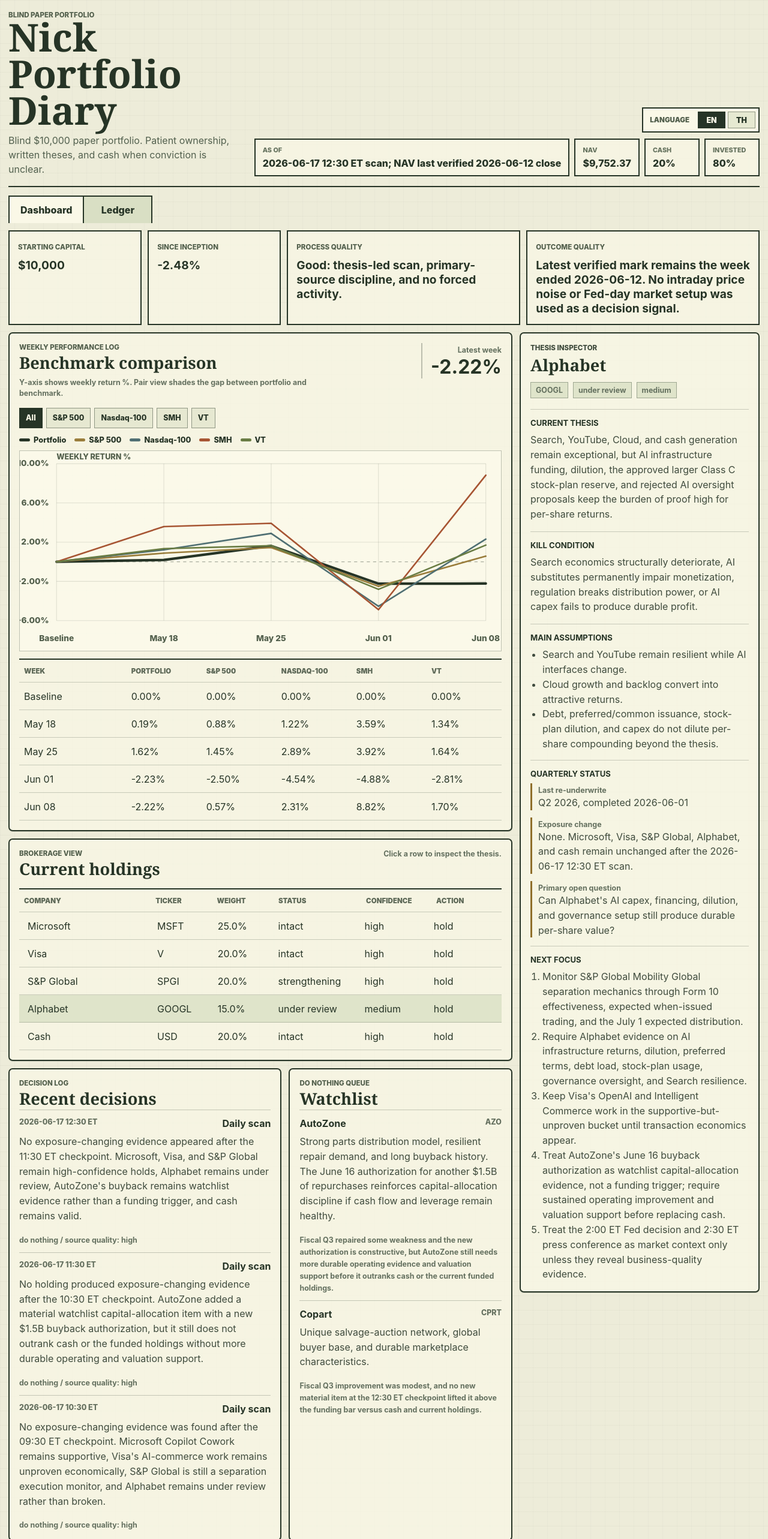
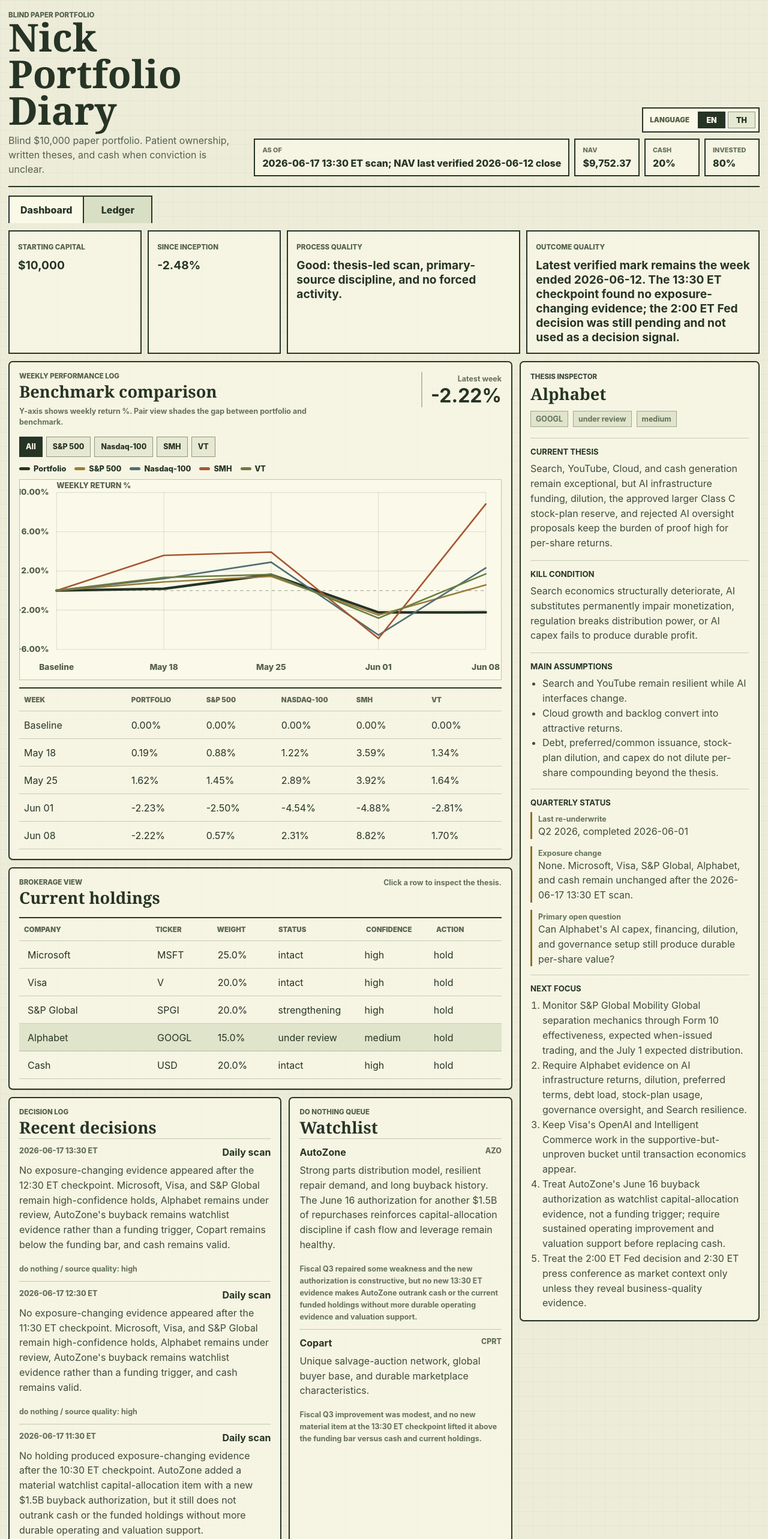
Before and after one commit to Tanaboonnnnn/Port-promax, a React (Vite) app: page / in a window 1280 px wide. Shown: the top 2566 px of the page at 60% size. Built offline with nearby package versions, Linux system fonts and the light colour scheme.

Commit message:
Refresh portfolio scan data for 13:30 ET checkpoint

```diff
--- a/src/data/portfolio.ts
+++ b/src/data/portfolio.ts
@@ -46,14 +46,14 @@
 export const portfolioSnapshot = {
   name: "Nick Portfolio Diary",
   mandate: "Blind $10,000 paper portfolio. Patient ownership, written theses, and cash when conviction is unclear.",
-  asOf: "2026-06-17 12:30 ET scan; NAV last verified 2026-06-12 close",
+  asOf: "2026-06-17 13:30 ET scan; NAV last verified 2026-06-12 close",
   localContext: "America/New_York",
   startingCapital: 10000,
   latestValue: 9752.37,
   cashWeight: 20,
   inceptionReturn: -2.48,
   processQuality: "Good: thesis-led scan, primary-source discipline, and no forced activity.",
-  outcomeQuality: "Latest verified mark remains the week ended 2026-06-12. No intraday price noise or Fed-day market setup was used as a decision signal.",
+  outcomeQuality: "Latest verified mark remains the week ended 2026-06-12. The 13:30 ET checkpoint found no exposure-changing evidence; the 2:00 ET Fed decision was still pending and not used as a decision signal.",
 };
 
 export const holdings: Holding[] = [
@@ -68,7 +68,7 @@
     entryPrice: 421.92,
     value: 2500,
     thesis:
-      "Core enterprise software, Azure scale, AI infrastructure demand, distribution, and cash generation make Microsoft the portfolio's clearest compounder. Copilot Cowork general availability is supportive product evidence, with usage-based billing and enterprise controls, but not a sizing event.",
+      "Core enterprise software, Azure scale, AI infrastructure demand, distribution, and cash generation make Microsoft the portfolio's clearest compounder. Copilot Cowork general availability remains supportive product evidence, with usage-based billing and enterprise controls, but not a sizing event.",
     killCondition:
       "Cloud or enterprise software durability weakens structurally, AI capex repeatedly fails to convert into profit, or management capital allocation becomes persistently undisciplined.",
     assumptions: [
@@ -88,7 +88,7 @@
     entryPrice: 322.52,
     value: 2000,
     thesis:
-      "Visa is an asset-light payment network with global acceptance, tokenization, authorization, and fraud-control relevance as commerce evolves. OpenAI and Intelligent Commerce work is strategically supportive but still economically unproven.",
+      "Visa is an asset-light payment network with global acceptance, tokenization, authorization, and fraud-control relevance as commerce evolves. OpenAI and Intelligent Commerce work remains strategically supportive but still economically unproven.",
     killCondition:
       "Network economics deteriorate, regulation materially compresses pricing power, or new payment rails bypass Visa at scale without offsetting participation.",
     assumptions: [
@@ -207,6 +207,14 @@
 
 export const recentDecisions: Decision[] = [
   {
+    date: "2026-06-17 13:30 ET",
+    action: "do nothing",
+    subject: "Daily scan",
+    sourceQuality: "high",
+    reason:
+      "No exposure-changing evidence appeared after the 12:30 ET checkpoint. Microsoft, Visa, and S&P Global remain high-confidence holds, Alphabet remains under review, AutoZone's buyback remains watchlist evidence rather than a funding trigger, Copart remains below the funding bar, and cash remains valid.",
+  },
+  {
     date: "2026-06-17 12:30 ET",
     action: "do nothing",
     subject: "Daily scan",
@@ -222,14 +230,6 @@
     reason:
       "No holding produced exposure-changing evidence after the 10:30 ET checkpoint. AutoZone added a material watchlist capital-allocation item with a new $1.5B buyback authorization, but it still does not outrank cash or the funded holdings without more durable operating and valuation support.",
   },
-  {
-    date: "2026-06-17 10:30 ET",
-    action: "do nothing",
-    subject: "Daily scan",
-    sourceQuality: "high",
-    reason:
-      "No exposure-changing evidence was found after the 09:30 ET checkpoint. Microsoft Copilot Cowork remains supportive, Visa's AI-commerce work remains unproven economically, S&P Global is still a separation execution monitor, and Alphabet remains under review rather than broken.",
-  },
 ];
 
 export const watchlist: WatchlistItem[] = [
@@ -240,7 +240,7 @@
     whyInteresting:
       "Strong parts distribution model, resilient repair demand, and long buyback history. The June 16 authorization for another $1.5B of repurchases reinforces capital-allocation discipline if cash flow and leverage remain healthy.",
     whyNotYet:
-      "Fiscal Q3 repaired some weakness and the new authorization is constructive, but AutoZone still needs more durable operating evidence and valuation support before it outranks cash or the current funded holdings.",
+      "Fiscal Q3 repaired some weakness and the new authorization is constructive, but no new 13:30 ET evidence makes AutoZone outrank cash or the current funded holdings without more durable operating evidence and valuation support.",
   },
   {
     company: "Copart",
@@ -249,7 +249,7 @@
     whyInteresting:
       "Unique salvage-auction network, global buyer base, and durable marketplace characteristics.",
     whyNotYet:
-      "Fiscal Q3 improvement was modest, and no new material item at the 12:30 ET checkpoint lifted it above the funding bar versus cash and current holdings.",
+      "Fiscal Q3 improvement was modest, and no new material item at the 13:30 ET checkpoint lifted it above the funding bar versus cash and current holdings.",
   },
 ];
 
@@ -260,7 +260,7 @@
   },
   {
     label: "Exposure change",
-    value: "None. Microsoft, Visa, S&P Global, Alphabet, and cash remain unchanged after the 2026-06-17 12:30 ET scan.",
+    value: "None. Microsoft, Visa, S&P Global, Alphabet, and cash remain unchanged after the 2026-06-17 13:30 ET scan.",
   },
   {
     label: "Primary open question",
```
